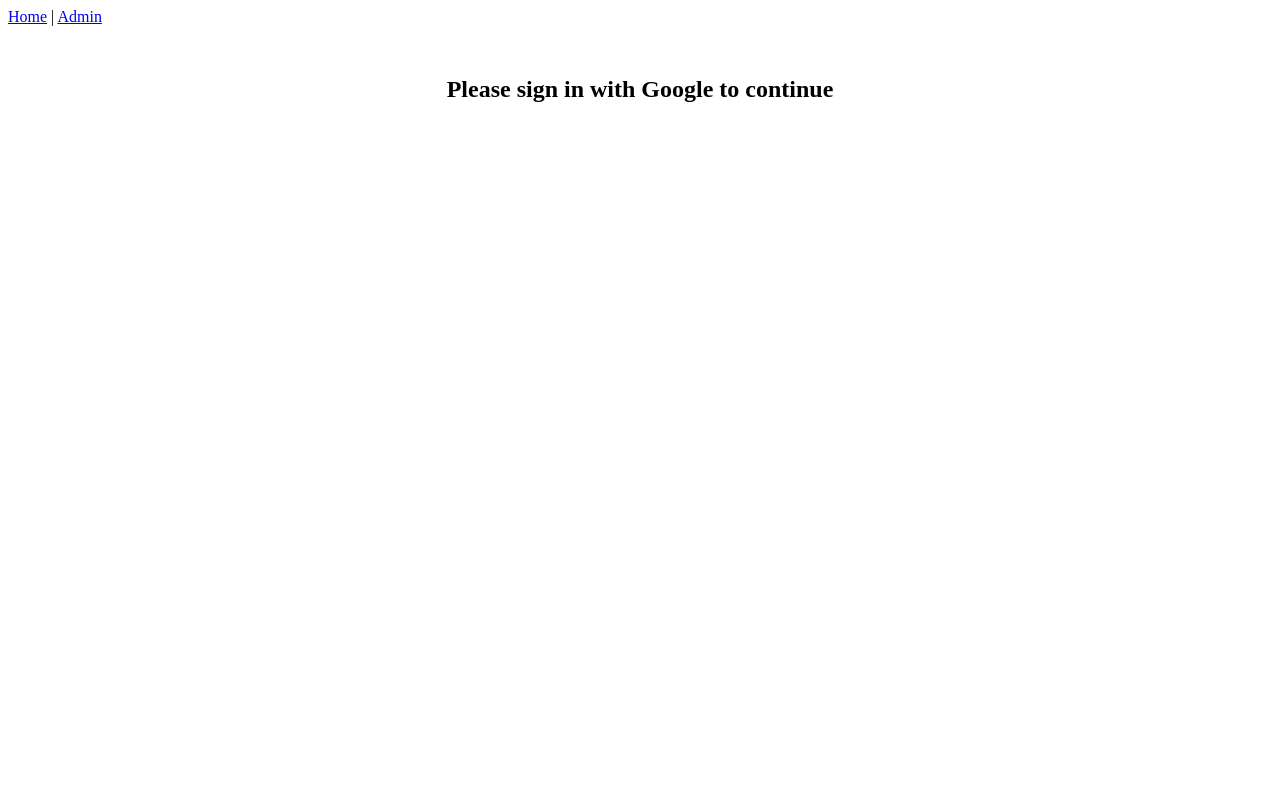
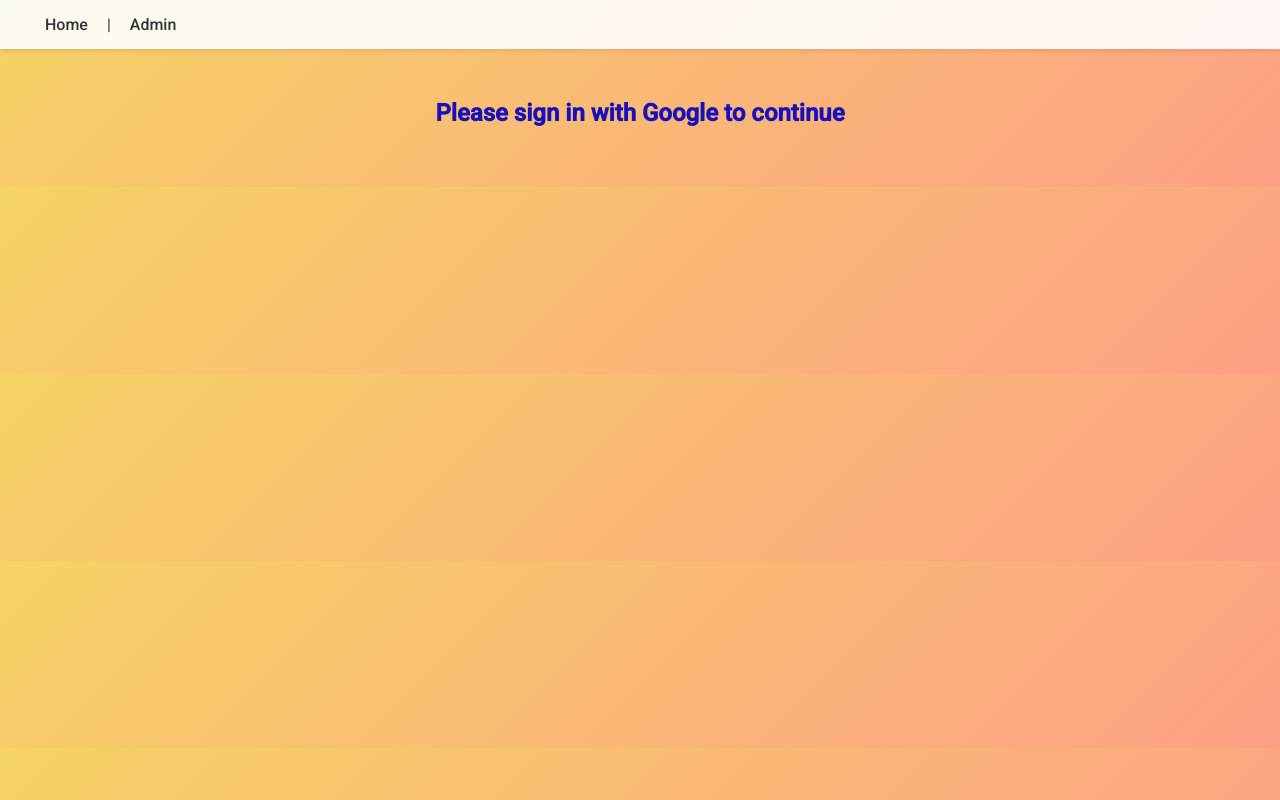
Before and after one commit to Sukhvansh2004/Smart-Parking-Website, a React (Create React App) app in the folder frontend/: page / in a window 1280 px wide. Built offline with nearby package versions, Linux system fonts and the light colour scheme; no server answers.

Commit message:
Frontend Beautify

```diff
--- a/frontend/public/index.html
+++ b/frontend/public/index.html
@@ -7,6 +7,8 @@
     <meta name="theme-color" content="#000000" />
     <meta name="description" content="Smart Parking Management System" />
     <title>Smart Parking</title>
+    <!-- Google Fonts -->
+    <link href="https://fonts.googleapis.com/css2?family=Roboto:wght@300;400;500&display=swap" rel="stylesheet">
   </head>
   <body>
     <noscript>You need to enable JavaScript to run this app.</noscript>
--- a/frontend/src/App.css
+++ b/frontend/src/App.css
@@ -1,25 +1,53 @@
-.parking-lot {
-    display: grid;
-    grid-template-columns: repeat(auto-fit, minmax(150px, 1fr));
-    gap: 10px;
+body {
+  margin: 0;
+  font-family: 'Roboto', sans-serif;
+  background: linear-gradient(135deg, #f6d365 0%, #fda085 100%);
+  color: #333;
 }
 
-  .slot {
-    padding: 10px;
-    border: 1px solid #ccc;
-    text-align: center;
+nav {
+  background: rgba(255, 255, 255, 0.9);
+  padding: 15px 30px;
+  box-shadow: 0 2px 4px rgba(0, 0, 0, 0.1);
+}
+nav a {
+  margin: 0 15px;
+  color: #333;
+  text-decoration: none;
+  font-weight: 500;
+}
+nav a:hover {
+  color: #fda085;
 }
 
-  .available {
-    background-color: #c8e6c9;
+.container {
+  max-width: 1200px;
+  margin: 50px auto;
+  padding: 20px;
+  background: rgba(255, 255, 255, 0.95);
+  border-radius: 10px;
+  box-shadow: 0 4px 10px rgba(0, 0, 0, 0.1);
 }
 
-  .occupied {
-    background-color: #ffcdd2;
+h2 {
+  color: #1810bc;
 }
 
 button {
-    margin-top: 5px;
-    padding: 5px 10px;
+  background: #fda085;
+  color: white;
+  border: none;
+  padding: 10px 20px;
+  border-radius: 5px;
   cursor: pointer;
+  font-size: 1rem;
 }
+button:hover {
+  background: #f6d365;
+}
+
+/* Additional styling for layout consistency */
+.app-header {
+  text-align: center;
+  padding: 50px 0;
+}
```
Lines whose indentation alone changed are shown as unchanged.
